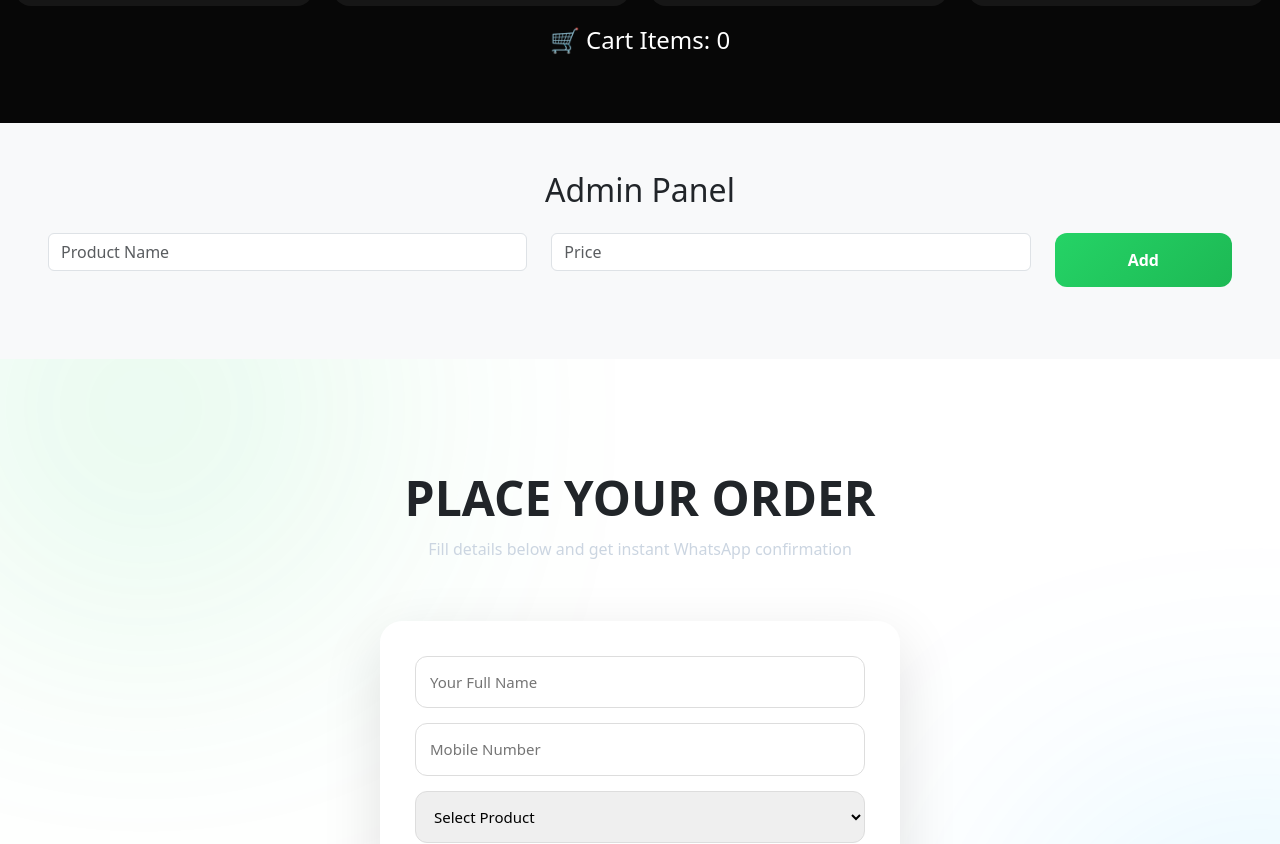
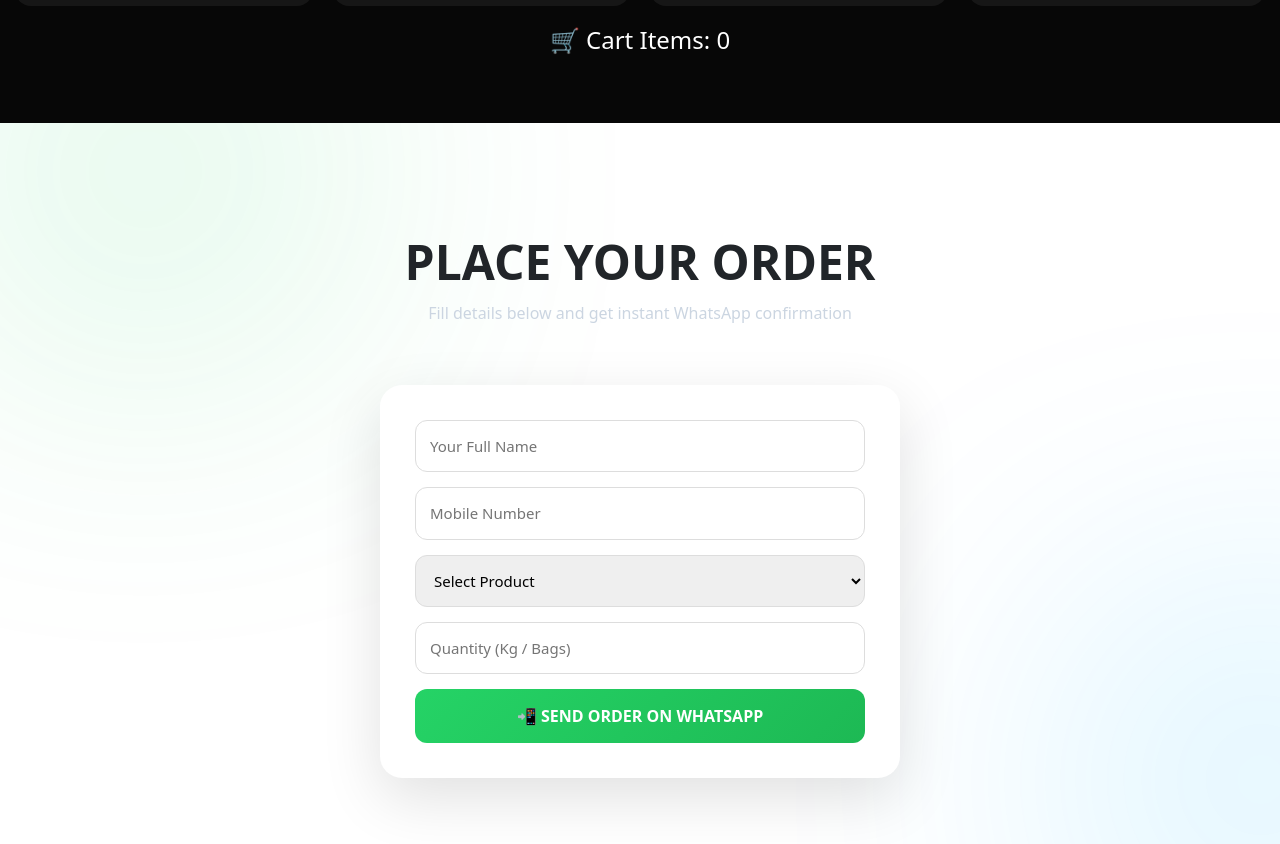
Before and after one commit to parthalgotar/minaxi, a React (Vite) app: page / in a window 1280 px wide. Shown: the part 1700-2544 px from the top of the page. Built offline with nearby package versions, Linux system fonts and the light colour scheme.

Commit message:
Describe your changes

```diff
--- a/src/App.jsx
+++ b/src/App.jsx
@@ -1,7 +1,7 @@
 import Navbar from "./components/Navbar";
 import Home from "./components/Home";
 import Products from "./components/Products";
-import Admin from "./components/Admin";
+// import Admin from "./components/Admin";
 import About from "./components/About";
 import Contact from "./components/Contact";
 import Footer from "./components/Footer";
@@ -21,7 +21,7 @@ function App() {
       <Navbar />
       <Home />
       <Products />
-       <Admin />
+       {/* <Admin /> */}
        <Order />
        <Delivery />
        <Review />
```
